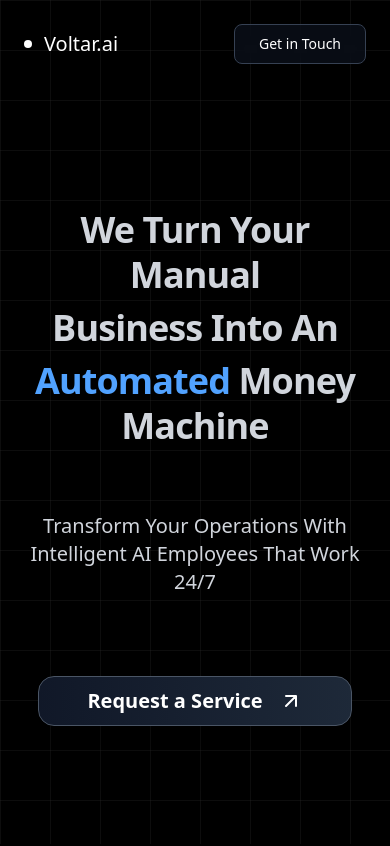
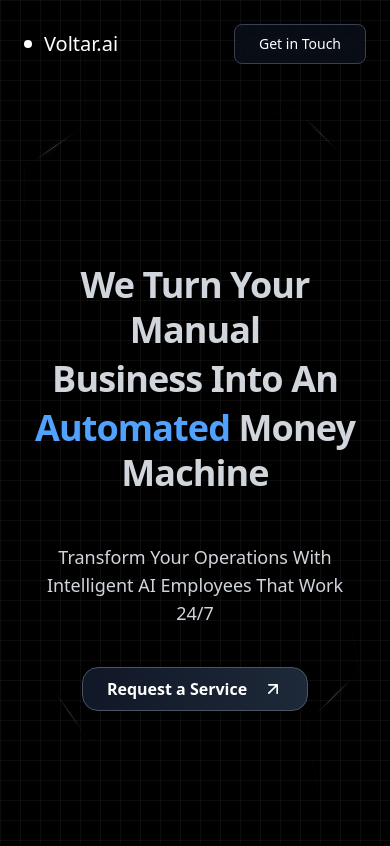
Before and after one commit to GodsonicCodes/voltarai, a Next.js app: page / in a window 390 px wide. Shown: the top 846 px of the page. Built offline with nearby package versions, Linux system fonts and the light colour scheme.

Commit message:
wprking on responsive design and layout adjustments

```diff
--- a/src/app/page.tsx
+++ b/src/app/page.tsx
@@ -11,6 +11,8 @@ import {
   CompleteAIWorkforceSection,
   CustomAIAgentsSection,
 } from "@/components/home-sections";
+
+
 
 export default function Home() {
   return (
@@ -62,6 +64,9 @@ export default function Home() {
       <div className="relative z-10">
         <CustomAIAgentsSection />
       </div>
+
+      {/* for testing white images */}
+
     </main>
   );
 }
--- a/src/components/home-sections/HeroSection.tsx
+++ b/src/components/home-sections/HeroSection.tsx
@@ -5,7 +5,6 @@ import { Button } from "@/components/ui/button";
 import { useState, useEffect } from "react";
 
 export default function HeroSection() {
-  // Array of rotating subtext messages - different value propositions
   const rotatingTexts = [
     "Scale Your Business 10x Faster With Custom AI Automation That Never Sleeps",
     "Transform Your Operations With Intelligent AI Employees That Work 24/7",
@@ -13,25 +12,20 @@ export default function HeroSection() {
     "Join 5,000+ Companies Already Using AI To Outperform Competitors",
   ];
 
-  // State for managing the current text index in the rotation
   const [currentTextIndex, setCurrentTextIndex] = useState(0);
 
-  // Effect to automatically rotate through texts every 4 seconds
-  // Creates engaging, dynamic content that keeps users interested
   useEffect(() => {
     const interval = setInterval(() => {
       setCurrentTextIndex(
         (prevIndex) => (prevIndex + 1) % rotatingTexts.length
       );
     }, 4000);
-
-    // Cleanup function to prevent memory leaks
     return () => clearInterval(interval);
   }, [rotatingTexts.length]);
 
   return (
-    <section className="relative min-h-screen flex flex-col justify-center items-center px-6 overflow-hidden z-10">
-      {/* Background grid pattern - only for hero section, slightly visible behind text */}
+    <section className="relative min-h-screen pt-44 flex flex-col justify-center items-center px-6 overflow-hidden z-10">
+      {/* Background grid pattern */}
       <div className="absolute inset-0 opacity-20">
         <div
           className="w-full h-full"
@@ -40,80 +34,121 @@ export default function HeroSection() {
               linear-gradient(rgba(255,255,255,0.25) 1px, transparent 1px),
               linear-gradient(90deg, rgba(255,255,255,0.25) 1px, transparent 1px)
             `,
-            backgroundSize: "50px 50px",
+            backgroundSize: "clamp(20px, 4vw, 50px) clamp(20px, 4vw, 50px)",
           }}
         />
       </div>
-      {/* Circuit-like lines and nodes - animated tech elements for futuristic feel */}
 
-      {/* Main content container - centered and properly spaced */}
+      {/* Corner lines with responsive positions */}
+      <motion.img
+        src="/line.svg"
+        alt="corner line"
+        className="absolute
+          top-[6%] left-[6%]   /* mobile closer */
+          sm:top-[5%] sm:left-[5%]
+          md:top-[4%] md:left-[4%]
+          lg:top-[3%] lg:left-[3%]
+          w-[clamp(4rem,8vw,12rem)] opacity-40"
+        initial={{ opacity: 0, scale: 0.9 }}
+        animate={{ opacity: [0.25, 0.5, 0.25], scale: [0.95, 1, 0.95] }}
+        transition={{ duration: 6, repeat: Infinity }}
+      />
+
+      <motion.img
+        src="/line.svg"
+        alt="corner line"
+        className="absolute
+          top-[6%] right-[6%]
+          sm:top-[5%] sm:right-[5%]
+          md:top-[4%] md:right-[4%]
+          lg:top-[3%] lg:right-[3%]
+          w-[clamp(4rem,8vw,12rem)] rotate-80 opacity-40"
+        initial={{ opacity: 0, scale: 0.9 }}
+        animate={{ opacity: [0.25, 0.5, 0.25], scale: [0.95, 1, 0.95] }}
+        transition={{ duration: 6, repeat: Infinity, delay: 1 }}
+      />
+
+      <motion.img
+        src="/line.svg"
+        alt="corner line"
+        className="absolute
+          bottom-[6%] left-[6%]
+          sm:bottom-[5%] sm:left-[5%]
+          md:bottom-[2%] md:left-[4%]
+          lg:bottom-[3%] lg:left-[3%]
+          w-[clamp(4rem,8vw,12rem)] -rotate-90 opacity-40"
+        initial={{ opacity: 0, scale: 0.9 }}
+        animate={{ opacity: [0.25, 0.5, 0.25], scale: [0.95, 1, 0.95] }}
+        transition={{ duration: 6, repeat: Infinity, delay: 2 }}
+      />
+
+      <motion.img
+        src="/line.svg"
+        alt="corner line"
+        className="absolute
+          bottom-[6%] right-[6%]
+          sm:bottom-[5%] sm:right-[5%]
+          md:bottom-[2%] md:right-[4%]
+          lg:bottom-[3%] lg:right-[3%]
+          w-[clamp(4rem,8vw,12rem)] rotate-170 opacity-40"
+        initial={{ opacity: 0, scale: 0.9 }}
+        animate={{ opacity: [0.25, 0.5, 0.25], scale: [0.95, 1, 0.95] }}
+        transition={{ duration: 6, repeat: Infinity, delay: 3 }}
+      />
+
+      {/* Main content */}
       <div className="max-w-6xl mx-auto text-center z-20 relative">
-        {/* Social proof section - builds credibility with animated profile pictures */}
-        <motion.div
-          initial={{ opacity: 0, y: 20 }}
-          animate={{ opacity: 1, y: 0 }}
-          transition={{ duration: 0.8, delay: 0.2 }}
-          className="flex items-center justify-center mb-24"
-        ></motion.div>
-
-        {/* Main headline - multi-line with "Automated" highlight for emphasis */}
+        {/* Headline */}
         <motion.div
           initial={{ opacity: 0, y: 30 }}
           animate={{ opacity: 1, y: 0 }}
           transition={{ duration: 0.8, delay: 0.4 }}
-          className="mb-16"
+          className=" mb-12"
         >
           <h1 className="text-4xl md:text-6xl lg:text-7xl font-bold leading-tight tracking-tight">
-            <div className="text-gray-300 mb-2">We Turn Your Manual</div>
-            <div className="text-gray-300 mb-2">Business Into An</div>
-
+            <div className="text-gray-300 mb-1 ">
+              We Turn Your Manual
+            </div>
+            <div className="text-gray-300 mb-1 ">Business Into An</div>
             <div className="text-gray-300">
-              {" "}
-              <span className="text-blue-400 mb-2">Automated</span> Money Machine
+              <span className="text-blue-400">Automated</span> Money Machine
             </div>
           </h1>
         </motion.div>
 
-        {/* Rotating subtext with left-to-right slide and bounce animation */}
+        {/* Rotating subtext */}
         <motion.div
           initial={{ opacity: 0, y: 20 }}
           animate={{ opacity: 1, y: 0 }}
           transition={{ duration: 0.8, delay: 0.6 }}
-          className="text-xl md:text-2xl text-gray-300 mb-20 max-w-4xl mx-auto min-h-[3rem] flex items-center justify-center"
+          className="text-lg md:text-2xl text-gray-300 mb-10 md:mb-20 max-w-4xl mx-auto min-h-[3rem] flex items-center justify-center px-2"
         >
           <motion.p
             key={currentTextIndex}
             initial={{ opacity: 0, x: 50 }}
-            animate={{
-              opacity: 1,
-              x: [50, 0, -5, 0], // Slide in from right with bounce at the end
-            }}
+            animate={{ opacity: 1, x: [50, 0, -5, 0] }}
             exit={{ opacity: 0, x: -50 }}
-            transition={{
-              duration: 0.6,
-              ease: "easeOut",
-            }}
+            transition={{ duration: 0.6, ease: "easeOut" }}
             className="text-center"
           >
             {rotatingTexts[currentTextIndex]}
           </motion.p>
         </motion.div>
 
-        {/* CTA Button - primary action with enhanced hover effects */}
+        {/* CTA Button */}
         <motion.div
           initial={{ opacity: 0, y: 20 }}
           animate={{ opacity: 1, y: 0 }}
           transition={{ duration: 0.8, delay: 1.2 }}
         >
-          <div className="flex items-center justify-center">
+          <div className="flex items-center pb-12 justify-center">
             <Button
               size="lg"
-              className="bg-gradient-to-r from-gray-900 to-gray-800 border border-gray-600 text-white hover:from-gray-800 hover:to-gray-700 px-12 py-6 mb-2 rounded-2xl font-semibold text-xl backdrop-blur-sm flex items-center space-x-4 shadow-2xl hover:shadow-blue-500/20 hover:border-blue-500/50 transition-all duration-300 transform hover:scale-105"
+              className="bg-gradient-to-r from-gray-900 to-gray-800 border border-gray-600 text-white hover:from-gray-800 hover:to-gray-700 px-6 py-3 md:px-12 md:py-6 rounded-2xl font-semibold text-base md:text-xl backdrop-blur-sm flex items-center space-x-4 shadow-2xl hover:shadow-blue-500/20 hover:border-blue-500/50 transition-all duration-300 transform hover:scale-105"
             >
               <span>Request a Service</span>
-              {/* Arrow icon for visual appeal */}
               <svg
-                className="w-6 h-6"
+                className="w-5 h-5 md:w-6 md:h-6"
                 fill="none"
                 stroke="currentColor"
                 viewBox="0 0 24 24"
```
Also changed, not shown: public/assets/line.png (added), public/line.svg (added).
